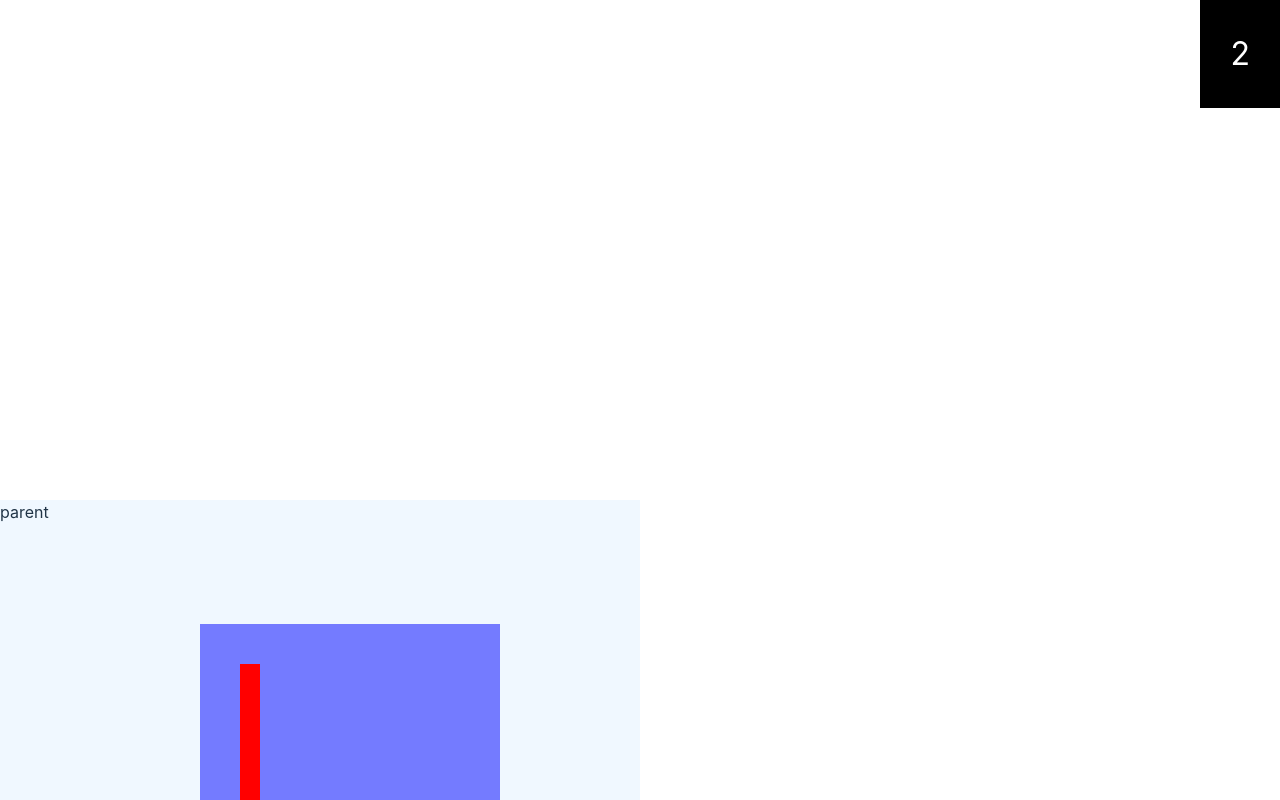
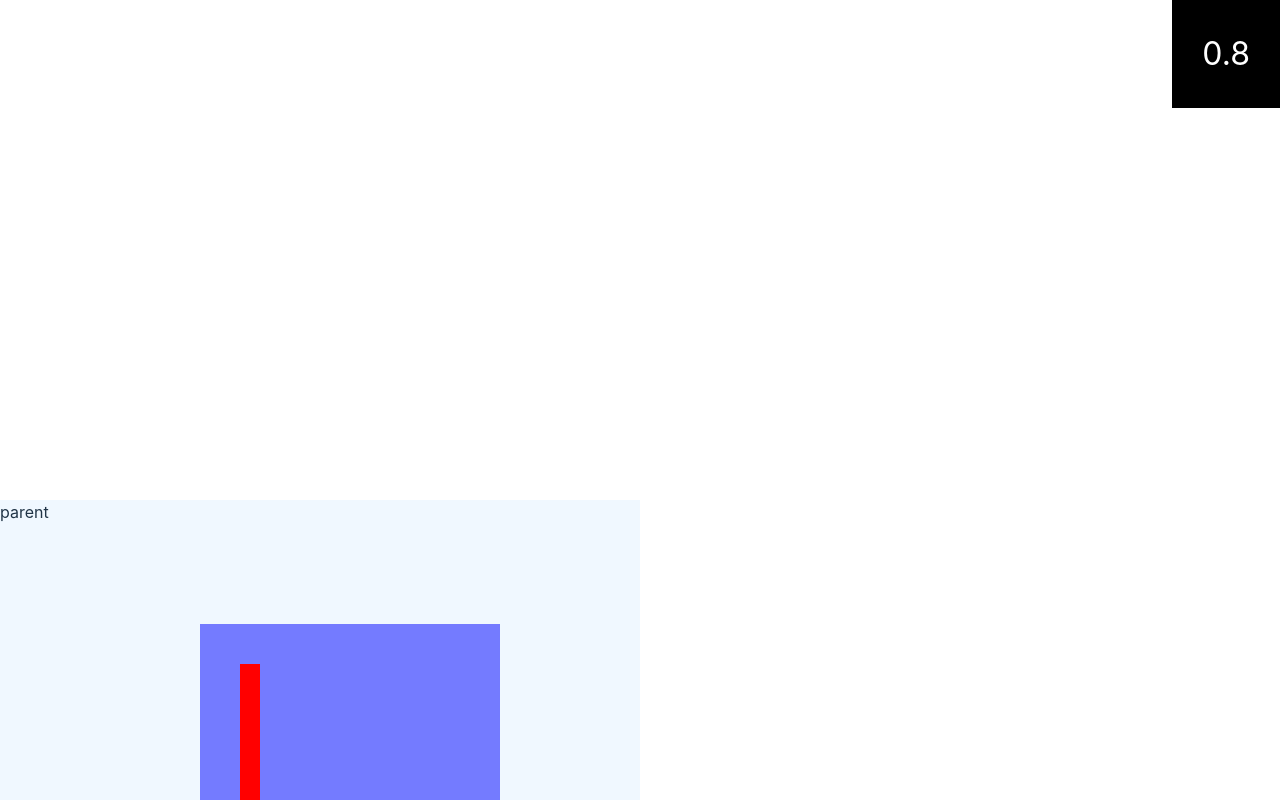
Before and after one commit to designDefined/waffle-scroll, a React (Vite) app: page / in a window 1280 px wide. Shown: the top 800 px of the page. Built offline with nearby package versions, Linux system fonts and the light colour scheme.

Commit message:
feat: scroll container를 사용할 수 있게 바꿈

```diff
--- a/src/App.tsx
+++ b/src/App.tsx
@@ -3,13 +3,14 @@ import Red from "./components/Red";
 import Blue from "./components/Blue";
 import Global from "./components/Global";
 import { useEffect, useRef } from "react";
-import { useTestScroll } from "./components/hooks";
+import { load, useNestedScroll, useTestScroll } from "./components/hooks";
 
 function App() {
   const ref1 = useRef<HTMLDivElement>(null);
   const ref2 = useRef<HTMLDivElement>(null);
 
   const { targetRef, globalState } = useTestScroll();
+  const { targetRef: nestedRef, globalState: nestedState } = useNestedScroll();
 
   /*
     useEffect(() => {
@@ -28,11 +29,11 @@ function App() {
       <Blue />
       <Global />
       */}
-      <div className="progress">{globalState.progress}</div>
+      <div className="progress">{nestedState.progress}</div>
       <div className="parent" ref={targetRef}>
         parent
-        <div className="scrollChild" ref={ref1}>
-          <div className="mini" ref={ref2}></div>
+        <div className="scrollChild" ref={load}>
+          <div className="mini" ref={nestedRef}></div>
         </div>
       </div>
     </div>
--- a/src/components/hooks.ts
+++ b/src/components/hooks.ts
@@ -6,3 +6,13 @@ export const [useTestScroll] = createScrollHook({
     setGlobal({ progress });
   },
 });
+
+export const [useNestedScroll, load] = createScrollHook(
+  {
+    globalState: { progress: -999 },
+    defaultCallback: ({ setGlobal, progress }) => {
+      setGlobal({ progress });
+    },
+  },
+  true,
+);
--- a/src/v2/index.ts
+++ b/src/v2/index.ts
@@ -4,6 +4,7 @@ import { Calculatable, calculateProgress, roundBy } from "../final/tools";
 import {
   AvailableHTMLElement,
   DefaultState,
+  LoadScrollContainer,
   ScrollApis,
   ScrollCallback,
   ScrollHook,
@@ -20,11 +21,12 @@ const useIsomorphicLayoutEffect = isSSR ? useEffect : useLayoutEffect;
 const createScrollHook = <T extends Record<string, any>>(
   initialState: DefaultState<T>,
   hasScrollContainer?: boolean,
-): [scrollHook: ScrollHook<T>] => {
+): [ScrollHook<T>, LoadScrollContainer] => {
   let isInitiated = false;
   let globalState: T = initialState.globalState;
   const defaultCallback = initialState.defaultCallback;
   const listeners: Set<ScrollListener<T>> = new Set();
+  let scrollContainer: AvailableHTMLElement | null = null;
 
   const getGlobalState = () => globalState;
   const setGlobalState = (partial: Partial<T>) => {
@@ -34,21 +36,19 @@ const createScrollHook = <T extends Record<string, any>>(
     }
   };
 
-  const useScroll: ScrollHook<T> = (callback) => {
-    const [, forceUpdate] = useReducer((c: number): number => c + 1, 0);
-    const targetRef = useRef<AvailableHTMLElement | null>(null);
-    const listenerRef = useRef<ScrollListener<T>>(null);
-    const scrollCallback = useRef<ScrollCallback<T>>(callback ?? null);
-    const apis: ScrollApis<T> = {
-      getGlobal: getGlobalState(),
-      setGlobal: setGlobalState,
-    };
-
   const handleOnScroll = () => {
-      const currentViewport: Calculatable = {
+    const currentViewport: Calculatable = hasScrollContainer
+      ? {
+          offsetTop: scrollContainer?.scrollTop ?? 999999,
+          offsetHeight: scrollContainer?.offsetHeight ?? 0,
+        }
+      : {
           offsetTop: window.scrollY,
           offsetHeight: window.innerHeight,
         };
+
+    console.log(currentViewport);
+
     for (const { element, apis, callback } of listeners) {
       const target: Calculatable = {
         offsetTop: element.offsetTop,
@@ -64,6 +64,28 @@ const createScrollHook = <T extends Record<string, any>>(
           progress,
         });
     }
+  };
+
+  const loadContainer: LoadScrollContainer = (containerElement) => {
+    if (!hasScrollContainer) {
+      console.error(
+        "스크롤 컨테이너를 사용하려면 hasScrolContainer를 true로 하세요",
+      );
+      return null;
+    }
+    scrollContainer = containerElement;
+    containerElement.addEventListener("scroll", handleOnScroll);
+    containerElement.addEventListener("resize", handleOnScroll);
+  };
+
+  const useScroll: ScrollHook<T> = (callback) => {
+    const [, forceUpdate] = useReducer((c: number): number => c + 1, 0);
+    const targetRef = useRef<AvailableHTMLElement | null>(null);
+    const listenerRef = useRef<ScrollListener<T>>(null);
+    const scrollCallback = useRef<ScrollCallback<T>>(callback ?? null);
+    const apis: ScrollApis<T> = {
+      getGlobal: getGlobalState(),
+      setGlobal: setGlobalState,
     };
 
     useIsomorphicLayoutEffect(() => {
@@ -87,6 +109,7 @@ const createScrollHook = <T extends Record<string, any>>(
         // @ts-ignore
         listenerRef.current = listener;
         listeners.add(listener);
+        if (!hasScrollContainer || (hasScrollContainer && scrollContainer))
           handleOnScroll();
       }
       //언마운트 시 리스너 삭제
@@ -100,7 +123,7 @@ const createScrollHook = <T extends Record<string, any>>(
     return { targetRef, globalState: getGlobalState() };
   };
 
-  return [useScroll];
+  return [useScroll, loadContainer];
 };
 
 export default createScrollHook;
--- a/src/v2/types.ts
+++ b/src/v2/types.ts
@@ -30,3 +30,7 @@ export type ScrollHook<T extends Record<string, any>> = (
   targetRef: MutableRefObject<AvailableHTMLElement | null>;
   globalState: T;
 };
+
+export type LoadScrollContainer = (
+  containerElement: AvailableHTMLElement,
+) => void;
```
Lines whose indentation alone changed are shown as unchanged.
